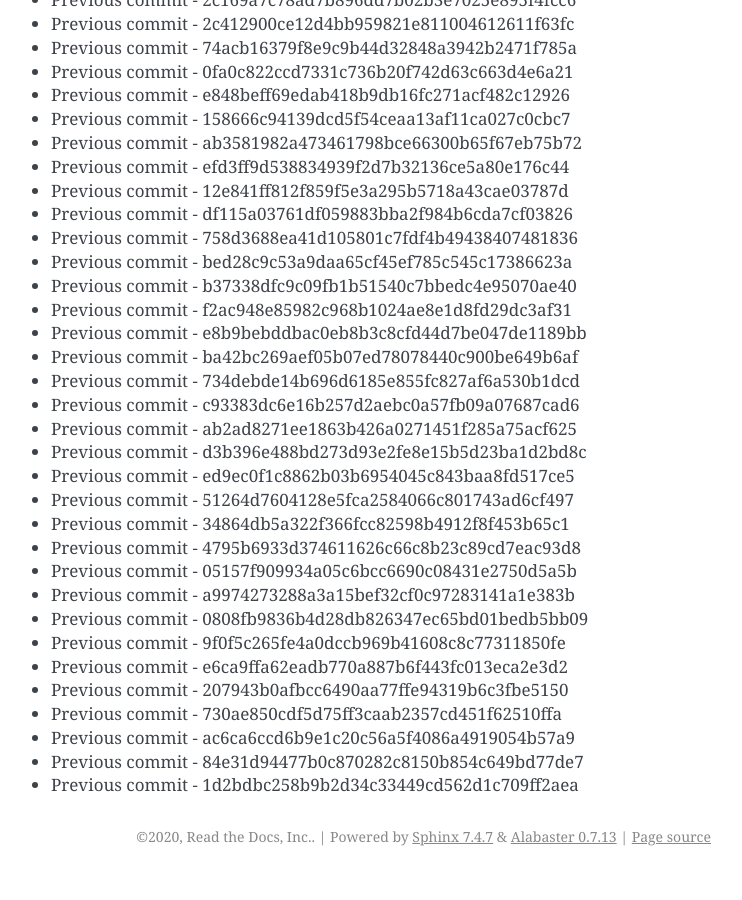
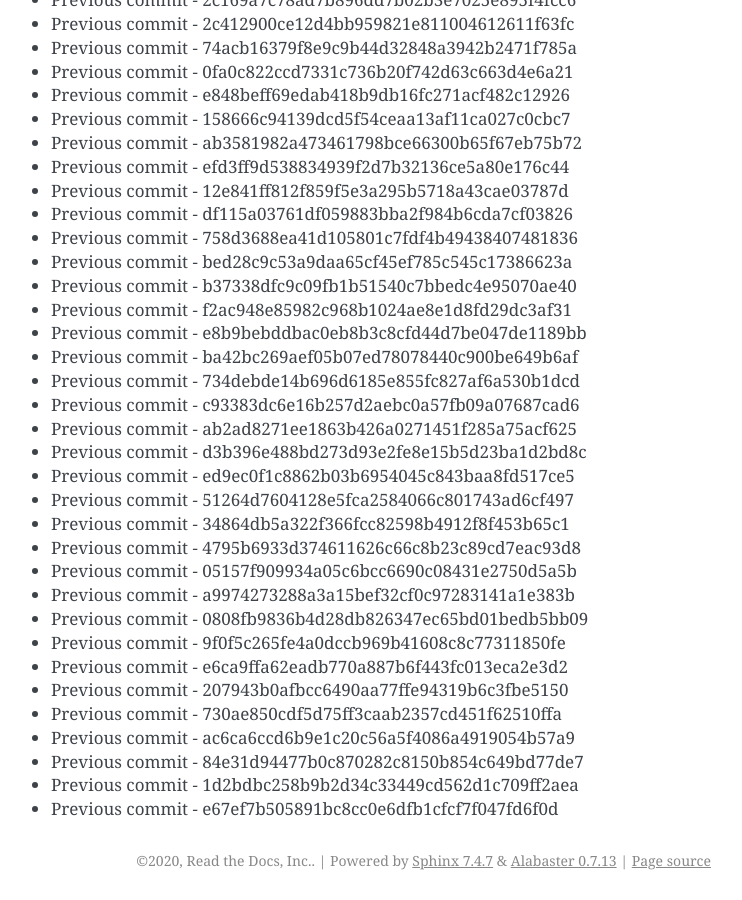
Before and after one commit to readthedocs/rtd-git-stresstest, a Sphinx documentation site: the page built from docs/updates.rst, in a window 1280 px wide and 900 px high, scrolled down 6319 px. Shown: the whole window, without its empty margins (399-1141 px from the left). Built offline with Sphinx 7.4.7, drawn with Linux system fonts in a browser that asks for light colours; before the commit the page ends 7195 px from its top, so only the background shows below that.

Commit message:
Generating commit from previous: e67ef7b505891bc8cc0e6dfb1cfcf7f047fd6f0d

```diff
--- a/docs/updates.rst
+++ b/docs/updates.rst
@@ -297,3 +297,4 @@ It can be tested for any performance characteristics.
 * Previous commit - ac6ca6ccd6b9e1c20c56a5f4086a4919054b57a9
 * Previous commit - 84e31d94477b0c870282c8150b854c649bd77de7
 * Previous commit - 1d2bdbc258b9b2d34c33449cd562d1c709ff2aea
+* Previous commit - e67ef7b505891bc8cc0e6dfb1cfcf7f047fd6f0d
```
